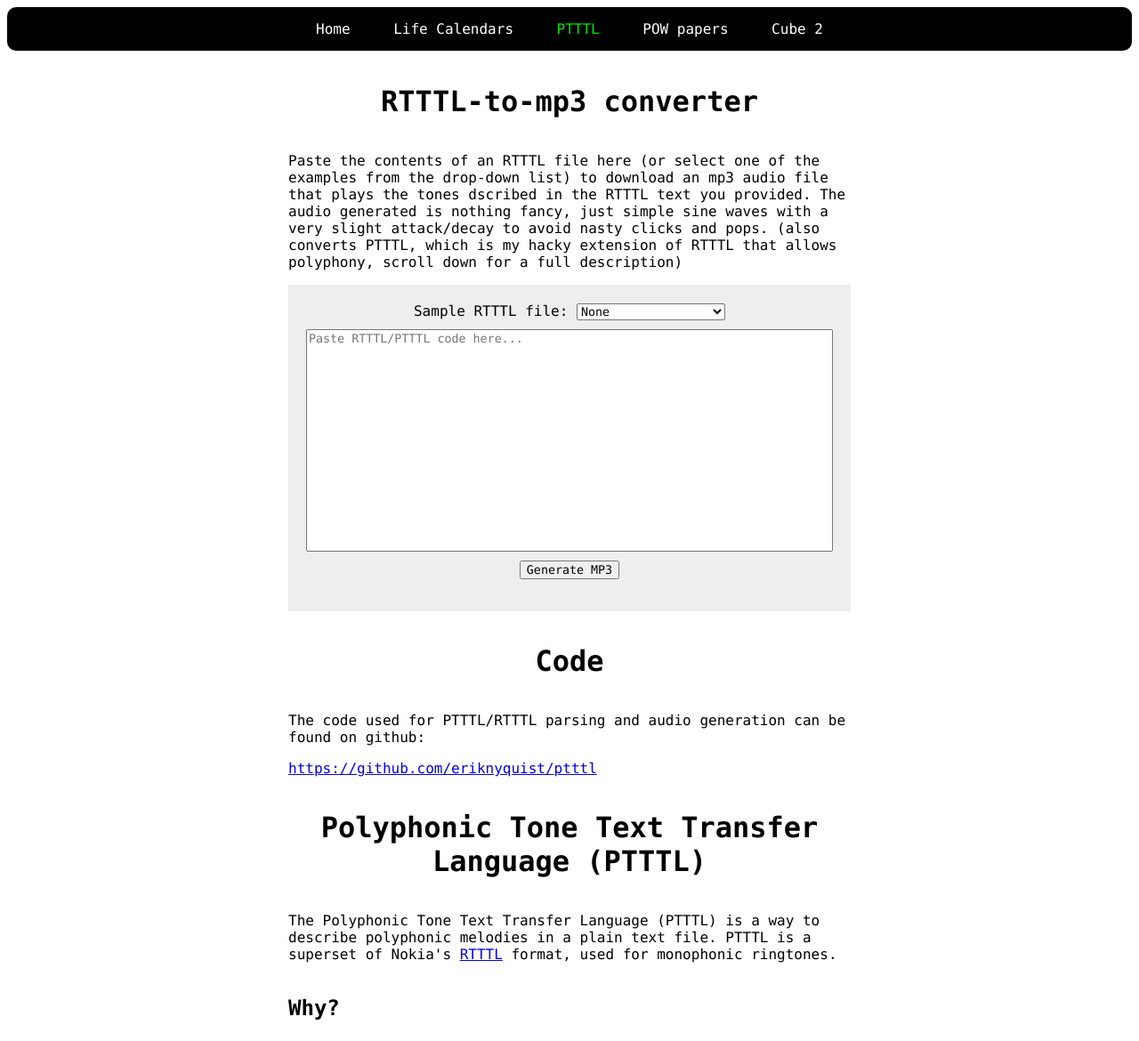
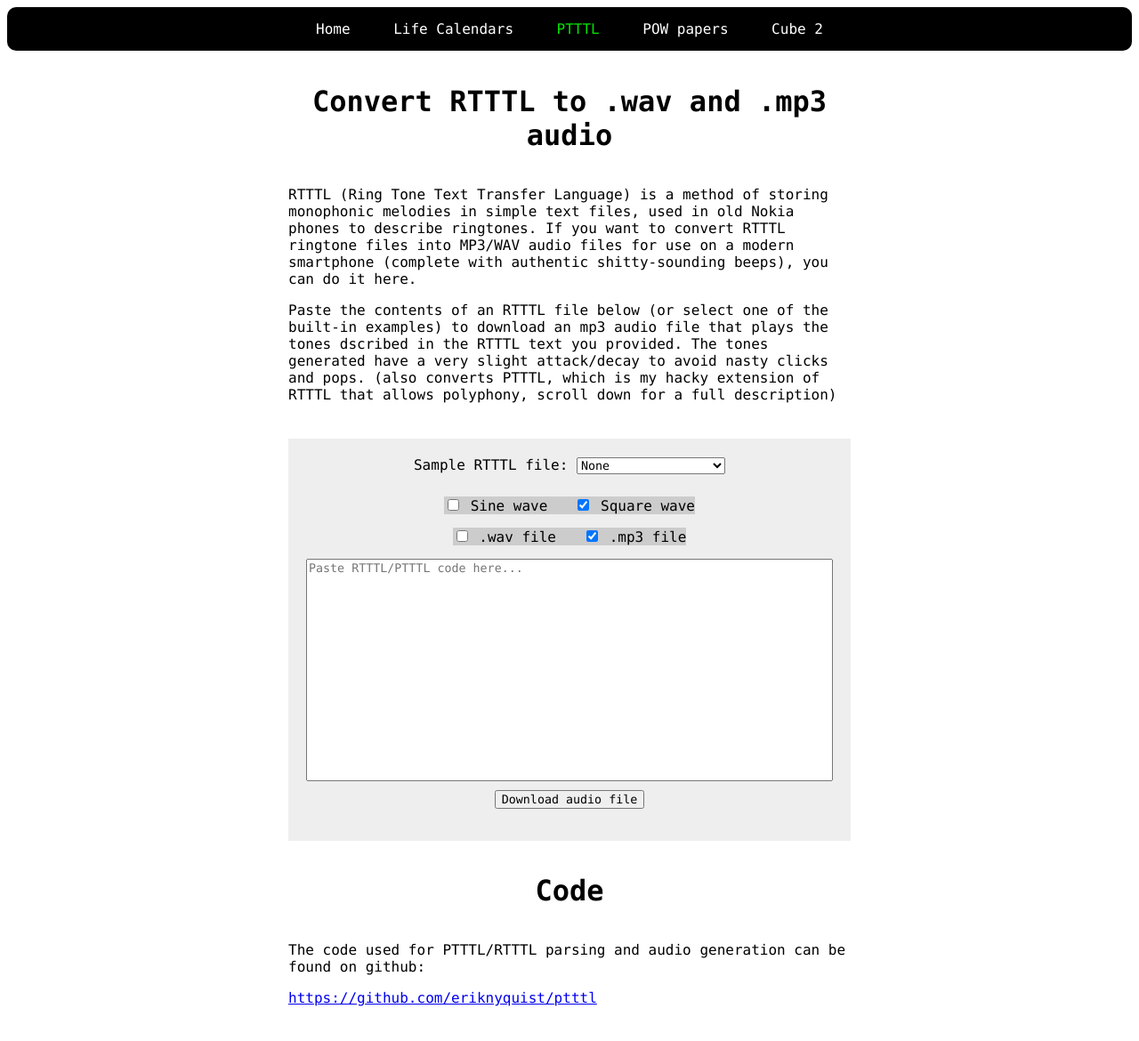
Before and after one commit to eriknyquist/personal-site, a Django app: page /ptttl/ in a window 1280 px wide. Shown: the top 1170 px of the page at 89% size. Run offline with Django 3.2, Linux system fonts and the light colour scheme; parts of the project's set-up code (start-up, migrations or seed data) failed here and were passed over.

Commit message:
Update ptttl page

```diff
--- a/main/forms.py
+++ b/main/forms.py
@@ -8,6 +8,20 @@ class PTTTLForm(forms.Form):
     ptttl = forms.CharField(widget=forms.Textarea(attrs={'class': 'multiline_input',
         'placeholder': PTTTL_PLACEHOLDER, 'id': 'ptttl'}))
 
+    sine = forms.BooleanField(required=False,
+        widget=forms.CheckboxInput(attrs={'id':'sine', 'onclick':
+        "exclusiveClick(this, 'square')"}))
+    square = forms.BooleanField(required=False, initial=True,
+        widget=forms.CheckboxInput(attrs={'id':'square', 'onclick':
+        "exclusiveClick(this, 'sine')"}))
+
+    wav = forms.BooleanField(required=False,
+        widget=forms.CheckboxInput(attrs={'id':'wav', 'onclick':
+        "exclusiveClick(this, 'mp3')"}))
+    mp3 = forms.BooleanField(required=False, initial=True,
+        widget=forms.CheckboxInput(attrs={'id':'mp3', 'onclick':
+        "exclusiveClick(this, 'wav')"}))
+
 class CalendarForm(forms.Form):
     title = forms.CharField(label='Calendar title', max_length=30)
 
--- a/main/views.py
+++ b/main/views.py
@@ -16,7 +16,7 @@ sys.path.insert(0, "generate_life_calendar")
 sys.path.insert(0, "ptttl")
 
 from generate_life_calendar import gen_calendar, parse_date
-from ptttl_audio_encoder import ptttl_to_mp3
+from ptttl_audio_encoder import ptttl_to_mp3, ptttl_to_wav, SINE_WAVE, SQUARE_WAVE
 
 DEFAULT_TITLE = "LIFE CALENDAR"
 
@@ -53,8 +53,16 @@ def ptttl(request):
             ptttl_data = form.cleaned_data['ptttl']
             fd, ftemp = tempfile.mkstemp()
 
+            wave = SINE_WAVE if form.cleaned_data['sine'] else SQUARE_WAVE
+            if form.cleaned_data['wav']:
+                genfunc = ptttl_to_wav
+                ext = 'wav'
+            else:
+                genfunc = ptttl_to_mp3
+                ext = 'mp3'
+
             try:
-                ptttl_to_mp3(ptttl_data, ftemp)
+                genfunc(ptttl_data, ftemp, 0.5, wave)
             except Exception as e:
                 messages.add_message(request, messages.ERROR, str(e))
                 return render(request, 'ptttl.html', {'form': form})
@@ -63,7 +71,7 @@ def ptttl(request):
                 mp3_data = fh.read()
 
             response = HttpResponse(mp3_data, content_type='audio/mpeg')
-            response['Content-Disposition'] = 'attachment; filename=rtttl.mp3'
+            response['Content-Disposition'] = 'attachment; filename=rtttl.%s' % ext
             response['Content-Length'] = os.path.getsize(ftemp)
 
             os.close(fd)
--- a/templates/ptttl.html
+++ b/templates/ptttl.html
@@ -37,6 +37,16 @@
         var e = document.getElementById("ptttl");
         e.value = samples[sample];
     }
+
+    function exclusiveClick(box, other) {
+        var value = true
+
+        if (box.checked) {
+            value = false;
+        }
+
+        document.getElementById(other).checked = value;
+    }
     </script>
 </head>
 
@@ -44,14 +54,19 @@
 {% include "header.html" %}
 <div class="main">
     <div class="heading">
-        <h1>RTTTL-to-mp3 converter</h1>
+        <h1>Convert RTTTL to .wav and .mp3 audio</h1>
     </div>
 
-    <p>Paste the contents of an RTTTL file here (or select one of the examples
-    from the drop-down list) to download an mp3 audio file that plays the
-    tones dscribed in the RTTTL text you provided. The audio generated is
-    nothing fancy, just simple sine waves with a very slight attack/decay to
-    avoid nasty clicks and pops. (also converts PTTTL, which is my hacky
+    <p>RTTTL (Ring Tone Text Transfer Language) is a method of storing
+    monophonic melodies in simple text files, used in old Nokia phones to
+    describe ringtones. If you want to convert RTTTL ringtone files into MP3/WAV
+    audio files for use on a modern smartphone (complete with authentic
+    shitty-sounding beeps), you can do it here.</p>
+
+    <p>Paste the contents of an RTTTL file below (or select one of the built-in
+    examples) to download an mp3 audio file that plays the tones dscribed in the
+    RTTTL text you provided. The tones generated have a very slight attack/decay
+    to avoid nasty clicks and pops. (also converts PTTTL, which is my hacky
     extension of RTTTL that allows polyphony, scroll down for a full
     description)</p>
 
@@ -63,9 +78,9 @@
         {% endfor %}
     {% endif %}
 
-    <div style="padding:20px 20px 20px 20px;background-color:#eee">
+    <div style="margin-top:40px;padding:20px 20px 20px 20px;background-color:#eee">
         <form action="/ptttl/" method=post>
-            <div style="text-align:center;padding-bottom:10px">
+            <div style="text-align:center;padding-bottom:25px">
                 <label>Sample RTTTL file: <select id="sampleselector" onchange="selectsample(this.value)">
                     <option selected="selected" value="none">None</option>
                     <option value="monty">Monty Python theme</option>
@@ -76,12 +91,41 @@
                 </select></label>
             </div>
 
+            <div style="display:table;margin:0 auto">
+            <div style="margin-bottom:15px;background-color:#ccc;overflow:hidden;display:table">
+                <div style="float:left;padding-right:30px">
+                    {{ form.sine }}
+                    <label for="sine">Sine wave</label>
+                </div>
+
+                <div style="float:left">
+                    {{ form.square }}
+                    <label for="square">Square wave</label>
+                </div>
+            </div>
+            </div>
+
+            <div style="display:table;margin:0 auto">
+            <div style="margin-bottom:15px;background-color:#ccc;overflow:hidden;display:table">
+                <div style="float:left;padding-right:30px">
+                    {{ form.wav }}
+                    <label for="wav">.wav file</label>
+                </div>
+
+                <div style="float:left">
+                    {{ form.mp3 }}
+                    <label for="mp3">.mp3 file</label>
+                </div>
+            </div>
+            </div>
+
             {% csrf_token %}
             {{ form.ptttl }}
 
             <div style="text-align:center;padding-top:10px">
-                <input type="submit" value="Generate MP3"/>
+                <input type="submit" value="Download audio file"/>
             </div>
+
         </form>
     </div>
 
```
